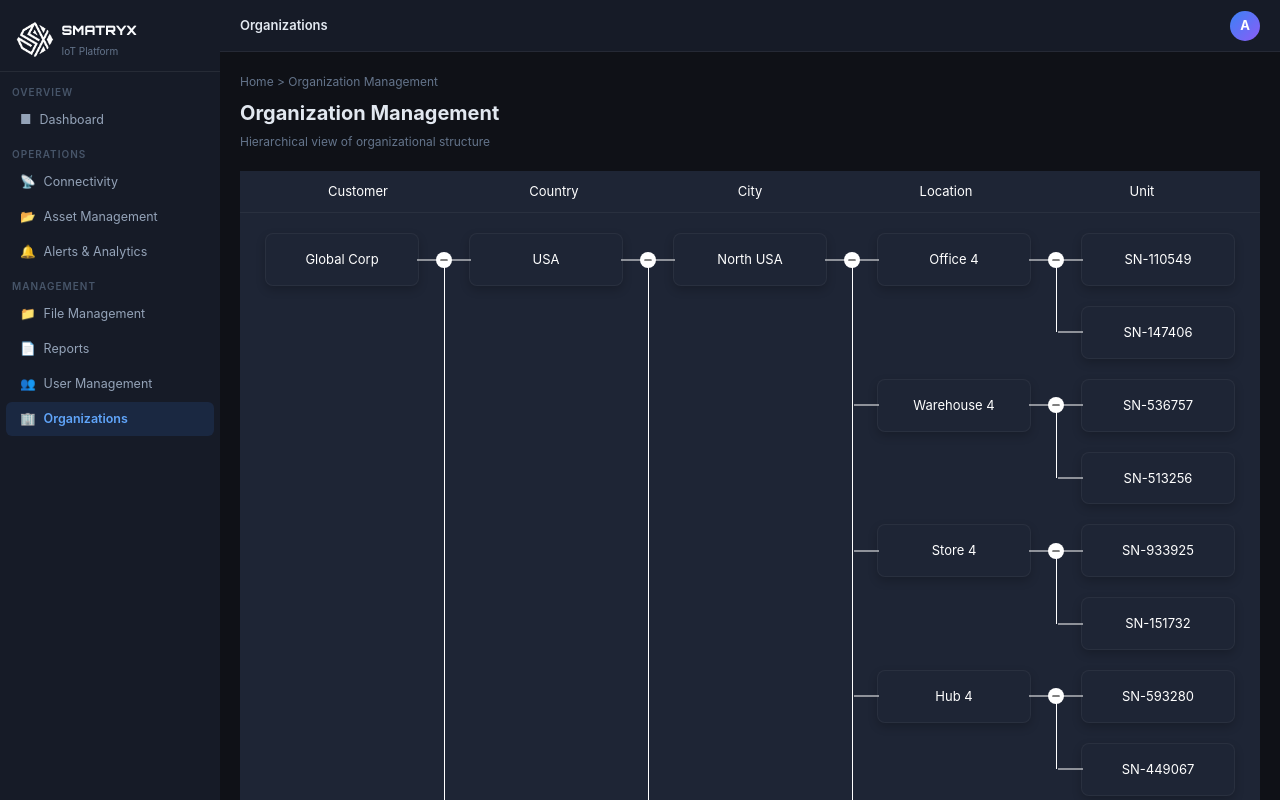
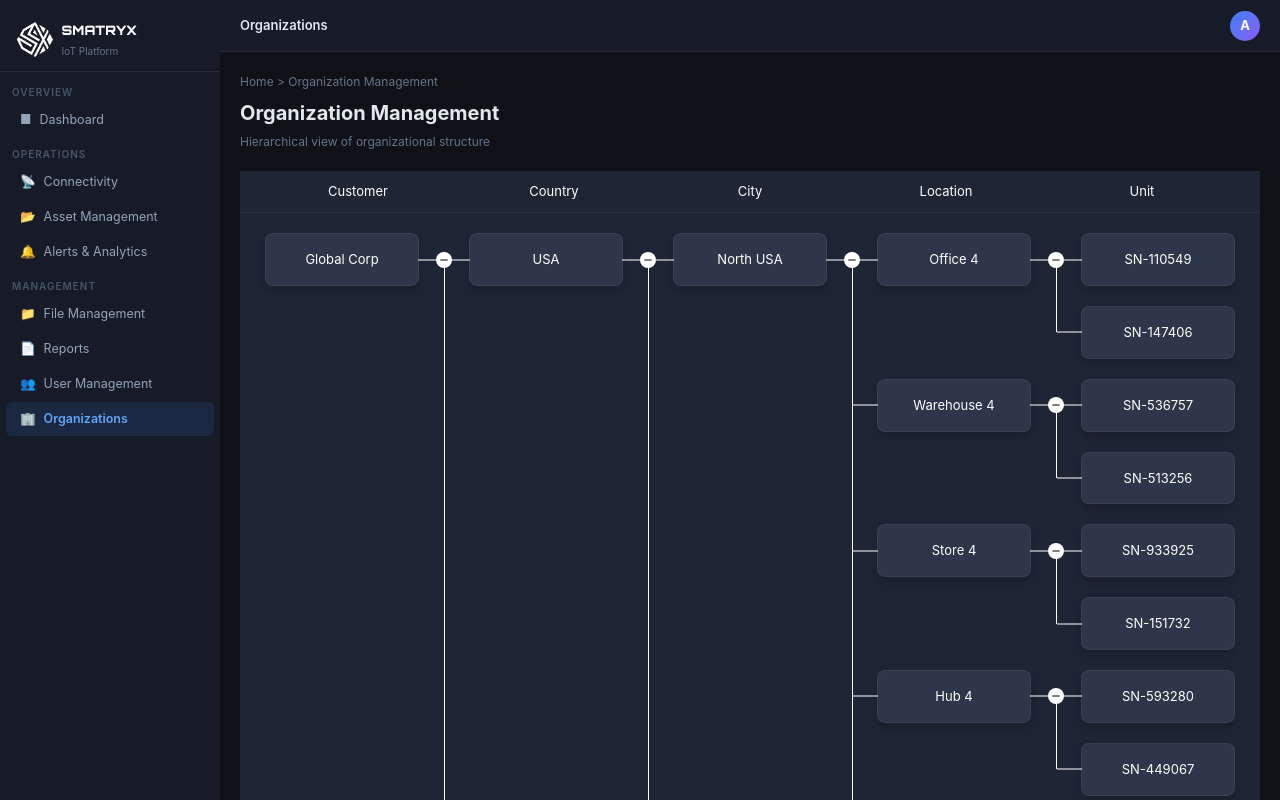
Before and after one commit to pawankrprasad/iot-platform-demo, a React (Vite) app: page /orgs in a window 1280 px wide. Built offline with nearby package versions, Linux system fonts and the light colour scheme; sample sign-in values are in the browser's storage.

Commit message:
org managmenet color fix

```diff
--- a/src/components/orgTree/styles.css
+++ b/src/components/orgTree/styles.css
@@ -134,7 +134,7 @@
 
 /* Grid Box */
 .grid-box {
-    background: rgb(30, 37, 53);
+    background: rgb(46, 54, 74);
     border: 1px solid rgba(255, 255, 255, 0.05);
     border-radius: 8px;
     padding: 15px;
@@ -163,11 +163,11 @@
 }
 
 .grid-box::before {
-    left: -24px;
+    left: -25px;
 }
 
 .grid-box::after {
-    right: -24px;
+    right: -25px;
 }
 
 /* Hide left connector for first column */
```
